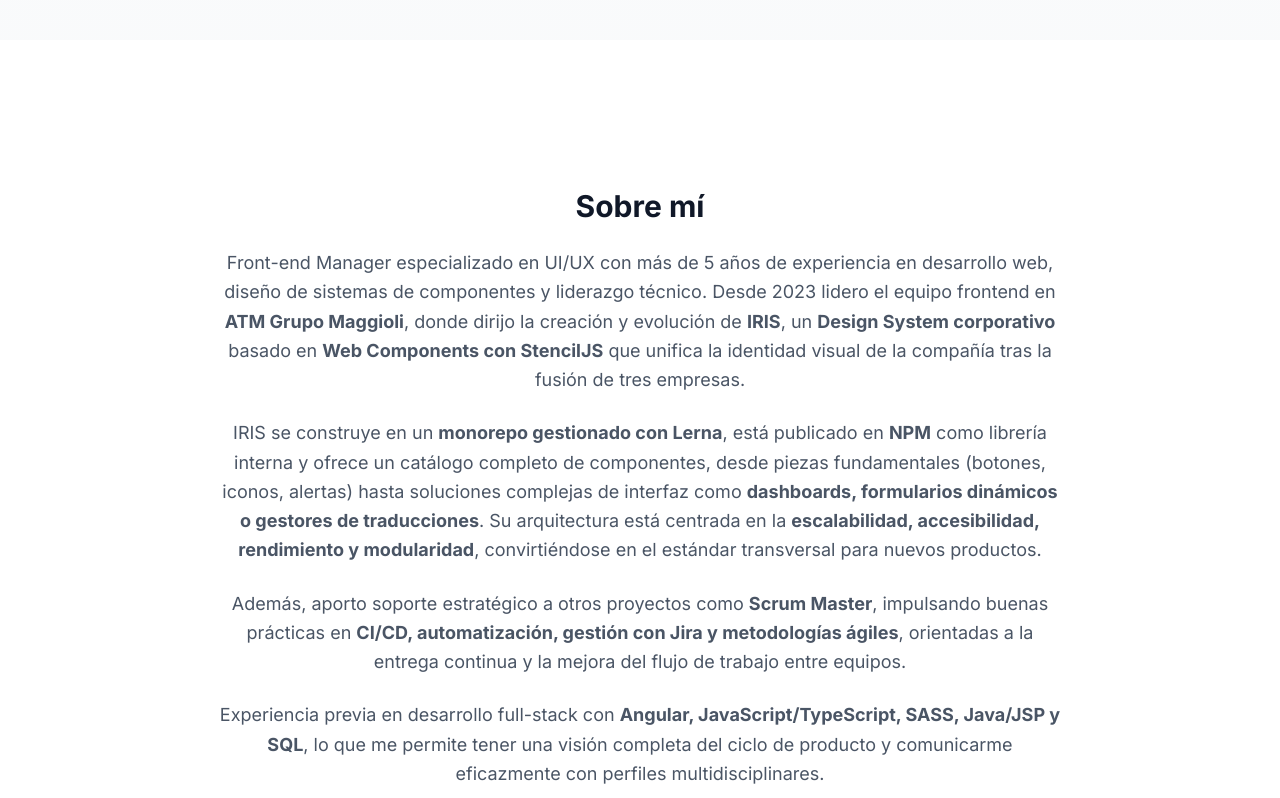
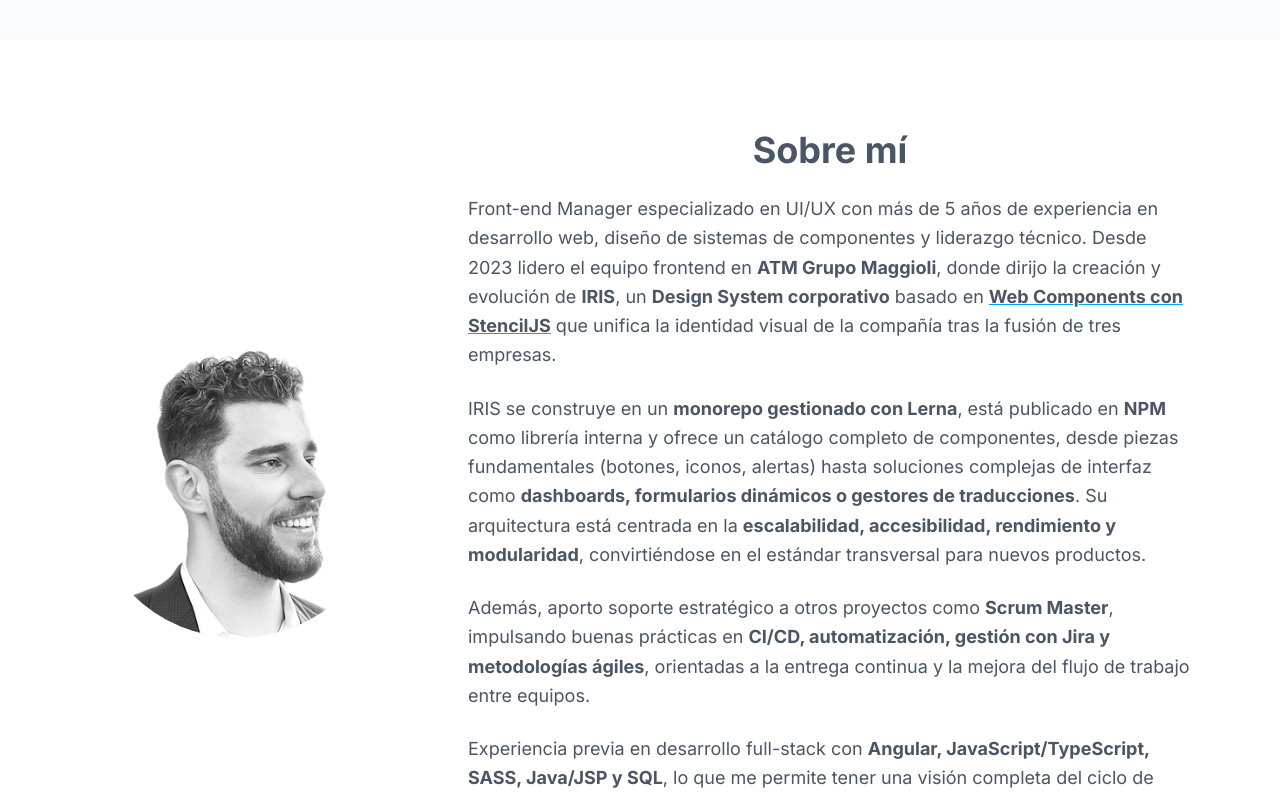
Before and after one commit to javier-munoz-rodelgo/portfolio, a Next.js app: page / in a window 1280 px wide. Shown: the part 760-1558 px from the top of the page. Built offline with nearby package versions, Linux system fonts and the light colour scheme.

Commit message:
feat(about): add image to about section

```diff
--- a/app/components/About.tsx
+++ b/app/components/About.tsx
@@ -1,36 +1,59 @@
 "use client";
 
 import { motion } from "framer-motion";
+import Image from "next/image";
 
 export default function About() {
+  // FIXME: Corregir movimiento de la sección
   return (
     <motion.section
       id="about"
-      className="min-h-dvh flex flex-col justify-center items-center p-6 max-w-4xl mx-auto my-12"
+      className="min-h-dvh flex flex-col justify-center items-center p-6 max-w-6xl mx-auto my-12"
       initial={{ opacity: 0, y: 40 }}
       whileInView={{ opacity: 1, y: 0 }}
       transition={{ duration: 0.6 }}
       viewport={{ once: true }}
     >
-      <h2 className="text-3xl font-bold mb-6">Sobre mí</h2>
-      <p className="text-center text-gray-600 text-lg leading-relaxed mb-6">
+      <h2 className="text-4xl font-bold mb-6 text-center md:hidden">
+        Sobre mí
+      </h2>
+
+      <div className="flex flex-col md:flex-row items-center justify-center gap-8 md:gap-20">
+        <Image
+          src="/avatar.png"
+          alt="Javier Muñoz Avatar"
+          className="rounded-full"
+          width={300}
+          height={300}
+          priority
+        />
+
+        <div className=" text-gray-600 text-lg leading-relaxed">
+          <h2 className="text-4xl font-bold mb-6 text-center hidden md:block">
+            Sobre mí
+          </h2>
+
+          <p className="mb-6">
             Front-end Manager especializado en UI/UX con más de 5 años de
             experiencia en desarrollo web, diseño de sistemas de componentes y
             liderazgo técnico. Desde 2023 lidero el equipo frontend en{" "}
-        <span className="font-bold">ATM Grupo Maggioli</span>, donde dirijo la
-        creación y evolución de <span className="font-bold">IRIS</span>, un{" "}
-        <span className="font-bold">Design System corporativo</span> basado en{" "}
-        <span className="font-bold">Web Components con StencilJS</span> que
-        unifica la identidad visual de la compañía tras la fusión de tres
-        empresas.
+            <span className="font-bold">ATM Grupo Maggioli</span>, donde dirijo
+            la creación y evolución de <span className="font-bold">IRIS</span>,
+            un <span className="font-bold">Design System corporativo</span>{" "}
+            basado en{" "}
+            <span className="font-bold underline decoration-sky-500">
+              Web Components con StencilJS
+            </span>{" "}
+            que unifica la identidad visual de la compañía tras la fusión de
+            tres empresas.
           </p>
-      <p className="text-center text-gray-600 text-lg leading-relaxed mb-6">
+          <p className="mb-6">
             IRIS se construye en un{" "}
-        <span className="font-bold">monorepo gestionado con Lerna</span>, está
-        publicado en <span className="font-bold">NPM</span> como librería
-        interna y ofrece un catálogo completo de componentes, desde piezas
-        fundamentales (botones, iconos, alertas) hasta soluciones complejas de
-        interfaz como{" "}
+            <span className="font-bold">monorepo gestionado con Lerna</span>,
+            está publicado en <span className="font-bold">NPM</span> como
+            librería interna y ofrece un catálogo completo de componentes, desde
+            piezas fundamentales (botones, iconos, alertas) hasta soluciones
+            complejas de interfaz como{" "}
             <span className="font-bold">
               dashboards, formularios dinámicos o gestores de traducciones
             </span>
@@ -40,7 +63,7 @@
             </span>
             , convirtiéndose en el estándar transversal para nuevos productos.
           </p>
-      <p className="text-center text-gray-600 text-lg leading-relaxed mb-6">
+          <p className="mb-6">
             Además, aporto soporte estratégico a otros proyectos como{" "}
             <span className="font-bold">Scrum Master</span>, impulsando buenas
             prácticas en{" "}
@@ -50,14 +73,16 @@
             , orientadas a la entrega continua y la mejora del flujo de trabajo
             entre equipos.
           </p>
-      <p className="text-center text-gray-600 text-lg leading-relaxed">
+          <p className="mb-6">
             Experiencia previa en desarrollo full-stack con{" "}
             <span className="font-bold">
               Angular, JavaScript/TypeScript, SASS, Java/JSP y SQL
             </span>
-        , lo que me permite tener una visión completa del ciclo de producto y
-        comunicarme eficazmente con perfiles multidisciplinares.
+            , lo que me permite tener una visión completa del ciclo de producto
+            y comunicarme eficazmente con perfiles multidisciplinares.
           </p>
+        </div>
+      </div>
     </motion.section>
   );
 }
```
Lines whose indentation alone changed are shown as unchanged.
